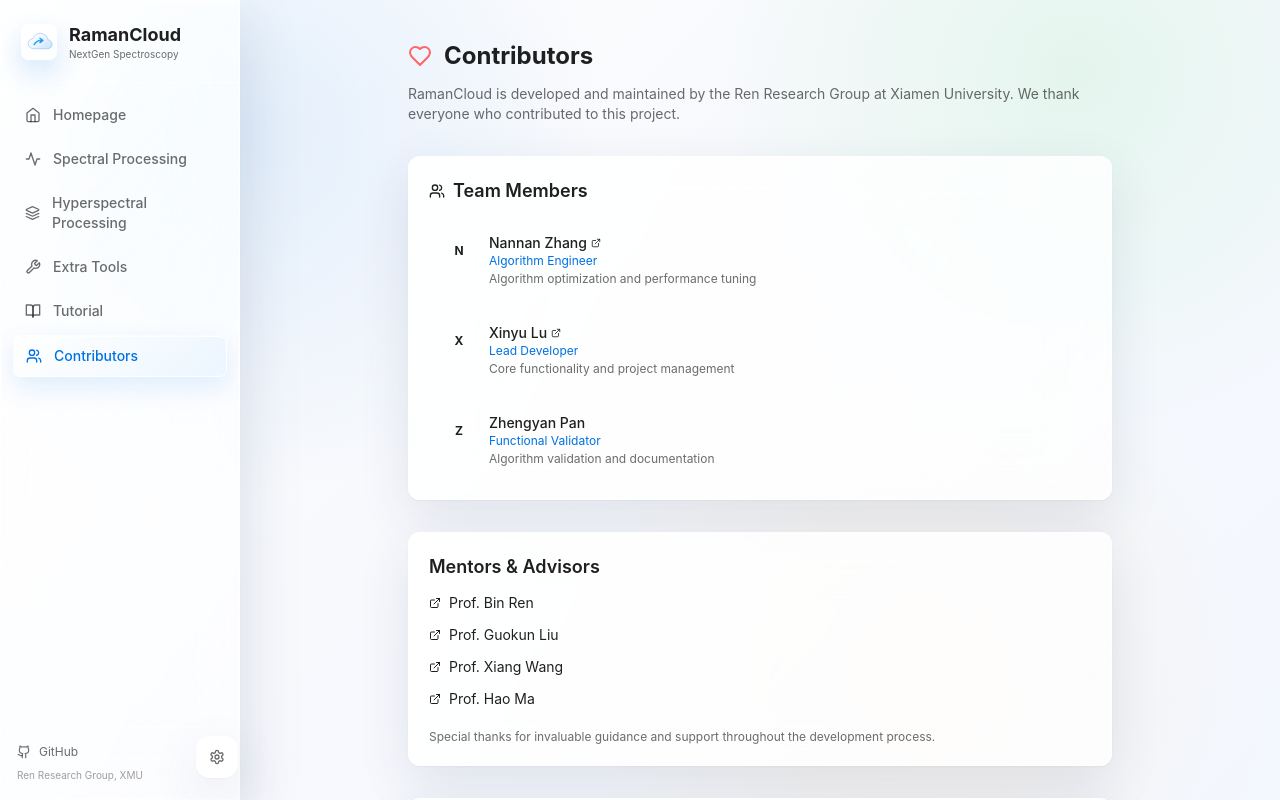
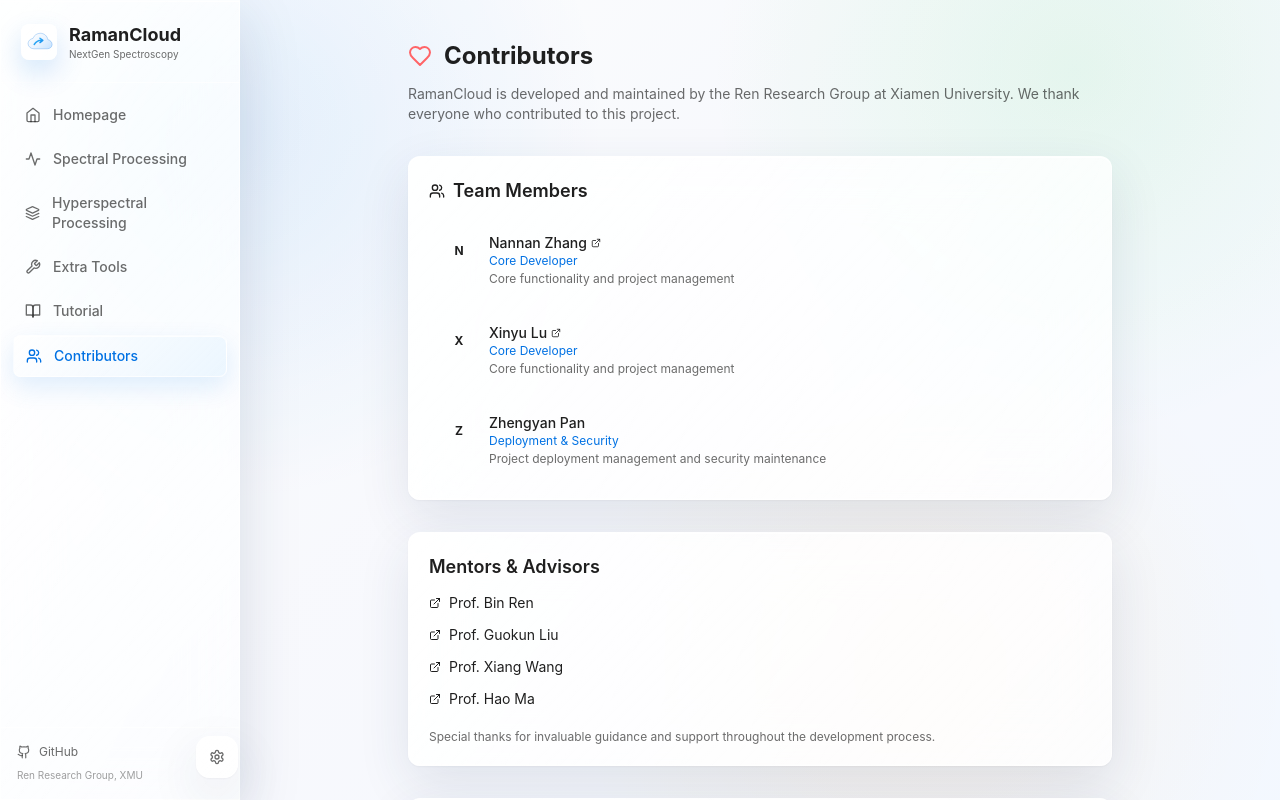
Before and after one commit to moria5161/RamancloudV2, a React (Vite) app in the folder frontend/: page /preprocessing/contributors in a window 1280 px wide. Built offline with nearby package versions, Linux system fonts and the light colour scheme; the HTML template or start-up script is replaced by a standard one.

Commit message:
Refine contributor role descriptions

```diff
--- a/frontend/src/pages/Contributors.jsx
+++ b/frontend/src/pages/Contributors.jsx
@@ -8,21 +8,21 @@
   const team = [
     {
       name: 'Nannan Zhang',
-      role: isZh ? '算法工程' : 'Algorithm Engineer',
+      role: isZh ? '核心开发成员' : 'Core Developer',
       link: 'https://moria5161.github.io/',
-      desc: isZh ? '算法优化与性能调优' : 'Algorithm optimization and performance tuning',
+      desc: isZh ? '核心功能开发与项目管理' : 'Core functionality and project management',
     },
     {
       name: 'Xinyu Lu',
-      role: isZh ? '主要开发' : 'Lead Developer',
+      role: isZh ? '核心开发成员' : 'Core Developer',
       link: 'https://x1nyulu.github.io/',
       desc: isZh ? '核心功能开发与项目管理' : 'Core functionality and project management',
     },
     {
       name: 'Zhengyan Pan',
-      role: isZh ? '功能验证' : 'Functional Validator',
+      role: isZh ? '部署与安全维护' : 'Deployment & Security',
       link: null,
-      desc: isZh ? '算法验证与文档整理' : 'Algorithm validation and documentation',
+      desc: isZh ? '项目部署管理与安全维护' : 'Project deployment management and security maintenance',
     },
   ];
 
```
